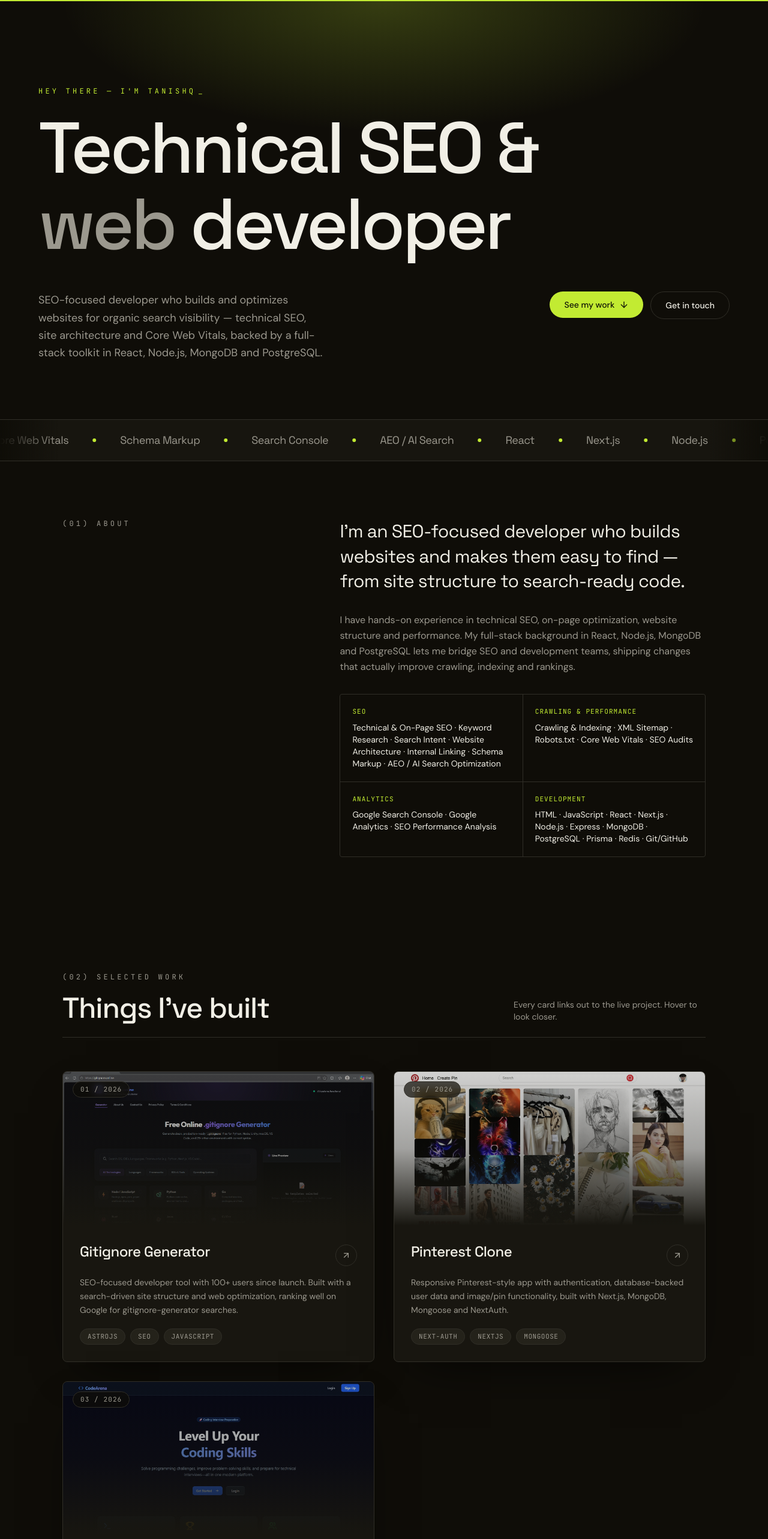
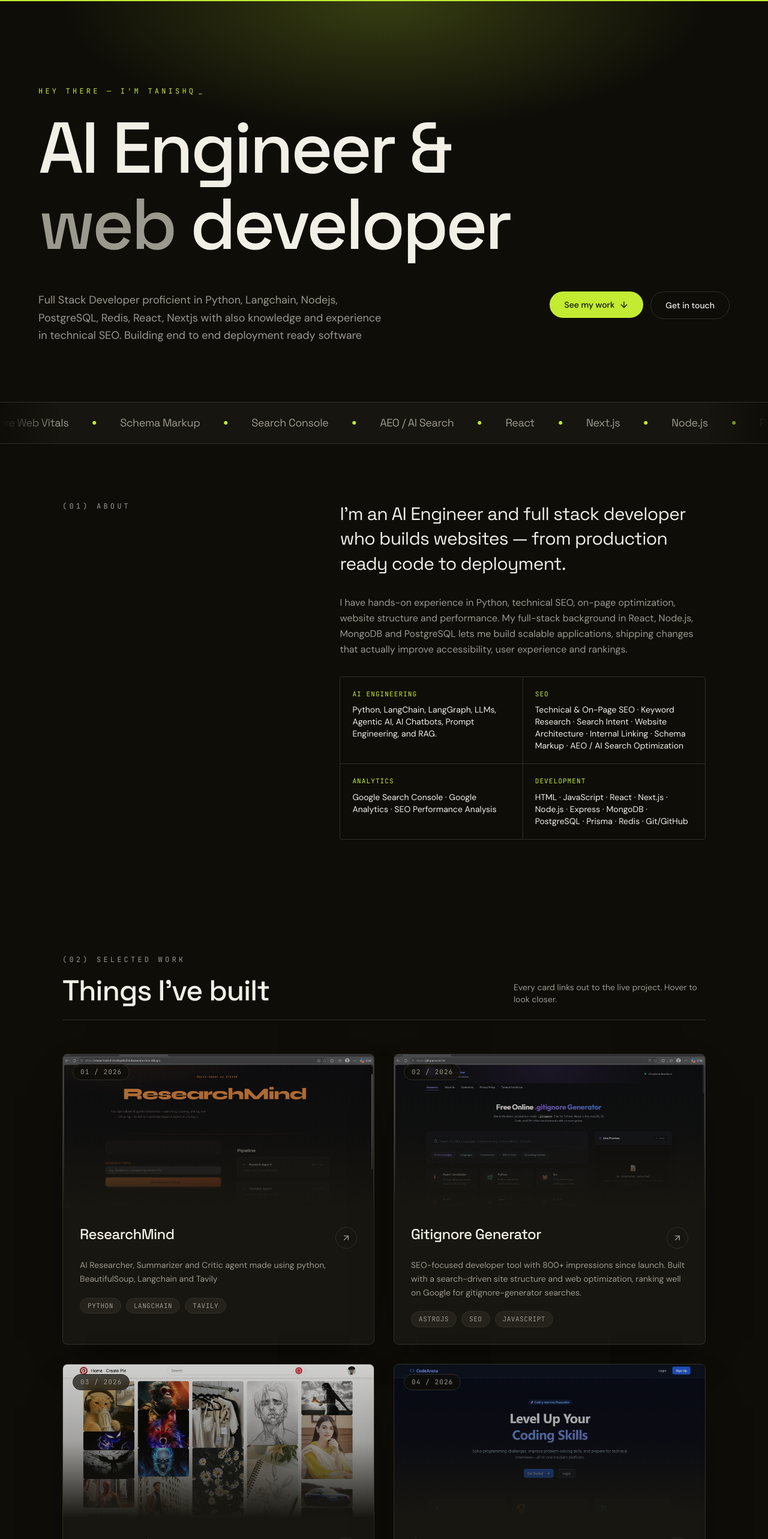
Before and after one commit to tanishq1172005/Portfolio, a React (Vite) app: page / in a window 1280 px wide. Shown: the top 2566 px of the page at 60% size. Built offline with nearby package versions, Linux system fonts and the light colour scheme.

Commit message:
New project

```diff
--- a/index.html
+++ b/index.html
@@ -3,11 +3,11 @@
   <head>
     <meta charset="utf-8" />
     <meta name="viewport" content="width=device-width, initial-scale=1" />
-    <title>Tanishq Singh Bisht — Technical SEO &amp; Full-Stack Developer</title>
-    <meta name="description" content="Portfolio of Tanishq Singh Bisht, an SEO-focused full-stack developer specializing in technical SEO, web optimization, React and Node.js." />
+    <title>Tanishq Singh Bisht — AI Engineer &amp; Full-Stack Developer</title>
+    <meta name="description" content="Portfolio of Tanishq Singh Bisht, an AI Engineer and SEO-focused full-stack developer specializing in technical SEO, web optimization, React and Node.js." />
     <meta name="author" content="Tanishq Singh Bisht" />
-    <meta property="og:title" content="Tanishq Singh Bisht — Technical SEO & Full-Stack Developer" />
-    <meta property="og:description" content="Portfolio of Tanishq Singh Bisht, an SEO-focused full-stack developer specializing in technical SEO, web optimization, React and Node.js." />
+    <meta property="og:title" content="Tanishq Singh Bisht — AI Engineer & Full-Stack Developer" />
+    <meta property="og:description" content="Portfolio of Tanishq Singh Bisht, an AI Engineer and SEO-focused full-stack developer specializing in technical SEO, web optimization, React and Node.js." />
     <meta property="og:type" content="website" />
     <meta name="twitter:card" content="summary_large_image" />
     <link rel="icon" href="/favicon.ico" type="image/x-icon" />
--- a/src/components/About.tsx
+++ b/src/components/About.tsx
@@ -2,12 +2,12 @@ import { motion } from "motion/react";
 
 const facts = [
   {
+    k:"AI Engineering",
+    v:"Python, LangChain, LangGraph, LLMs, Agentic AI, AI Chatbots, Prompt Engineering, and RAG."
+  },
+  {
     k: "SEO",
     v: "Technical & On-Page SEO · Keyword Research · Search Intent · Website Architecture · Internal Linking · Schema Markup · AEO / AI Search Optimization",
-  },
-  {
-    k: "Crawling & Performance",
-    v: "Crawling & Indexing · XML Sitemap · Robots.txt · Core Web Vitals · SEO Audits",
   },
   { k: "Analytics", v: "Google Search Console · Google Analytics · SEO Performance Analysis" },
   {
@@ -32,14 +32,14 @@ export function About() {
 
         <div className="space-y-8">
           <p className="font-display text-2xl leading-snug tracking-tight sm:text-3xl">
-            I&apos;m an SEO-focused developer who builds websites and makes them easy to find —
-            from site structure to search-ready code.
+            I&apos;m an AI Engineer and full stack developer who builds websites —
+            from production ready code to deployment.
           </p>
           <p className="max-w-2xl leading-relaxed text-muted-foreground">
-            I have hands-on experience in technical SEO, on-page optimization, website
+            I have hands-on experience in Python, technical SEO, on-page optimization, website
             structure and performance. My full-stack background in React, Node.js, MongoDB and
-            PostgreSQL lets me bridge SEO and development teams, shipping changes that actually
-            improve crawling, indexing and rankings.
+            PostgreSQL lets me build scalable applications, shipping changes that actually
+            improve accessibility, user experience and rankings.
           </p>
 
           <dl className="grid gap-px overflow-hidden rounded-lg border border-border bg-border sm:grid-cols-2">
--- a/src/components/Hero.tsx
+++ b/src/components/Hero.tsx
@@ -23,7 +23,7 @@ export function Hero() {
         </motion.p>
 
         <h1 className="mt-8 font-display text-[clamp(2.75rem,10vw,7.5rem)] font-medium leading-[0.92] tracking-[-0.04em]">
-          {["Technical SEO &", "web developer"].map((text, i) => (
+          {["AI Engineer &", "web developer"].map((text, i) => (
             <span key={text} className="block overflow-hidden pb-[0.14em]">
 
               <motion.span
@@ -52,9 +52,7 @@ export function Hero() {
           className="mt-10 grid gap-10 md:grid-cols-[1.1fr_0.9fr]"
         >
           <p className="max-w-xl text-balance-pretty text-lg leading-relaxed text-muted-foreground">
-            SEO-focused developer who builds and optimizes websites for organic search
-            visibility — technical SEO, site architecture and Core Web Vitals, backed by a
-            full-stack toolkit in React, Node.js, MongoDB and PostgreSQL.
+            Full Stack Developer proficient in Python, Langchain, Nodejs, PostgreSQL, Redis, React, Nextjs with also knowledge and experience in technical SEO. Building end to end deployment ready software
           </p>
 
           <div className="flex flex-wrap items-start gap-3 md:justify-end">
--- a/src/data/projects.ts
+++ b/src/data/projects.ts
@@ -1,7 +1,7 @@
 import git from "../assets/git.png"
 import codearena from "../assets/codearena.jpeg"
 import pinterest from "../assets/pinterest.jpeg"
-
+import researchMind from "../assets/researchmind.png"
 export type Project = {
   title: string;
   description: string;
@@ -17,8 +17,16 @@ export type Project = {
  */
 export const projects: Project[] = [
   {
+    title:"ResearchMind",
+    description:"AI Researcher, Summarizer and Critic agent made using python, BeautifulSoup, Langchain and Tavily",
+    tags:["Python","Langchain","Tavily"],
+    image:researchMind,
+    href:"https://researchmind-dzvrfogc8e2nkduzrwmjtv.streamlit.app/",
+    year:"2026"
+  },
+  {
     title: "Gitignore Generator",
-    description: "SEO-focused developer tool with 100+ users since launch. Built with a search-driven site structure and web optimization, ranking well on Google for gitignore-generator searches.",
+    description: "SEO-focused developer tool with 800+ impressions since launch. Built with a search-driven site structure and web optimization, ranking well on Google for gitignore-generator searches.",
     tags: ["Astrojs", "SEO", "JavaScript"],
     image: git,
     href: "https://gitignore.online/",
```
Also changed, not shown: src/assets/researchmind.png (added).
